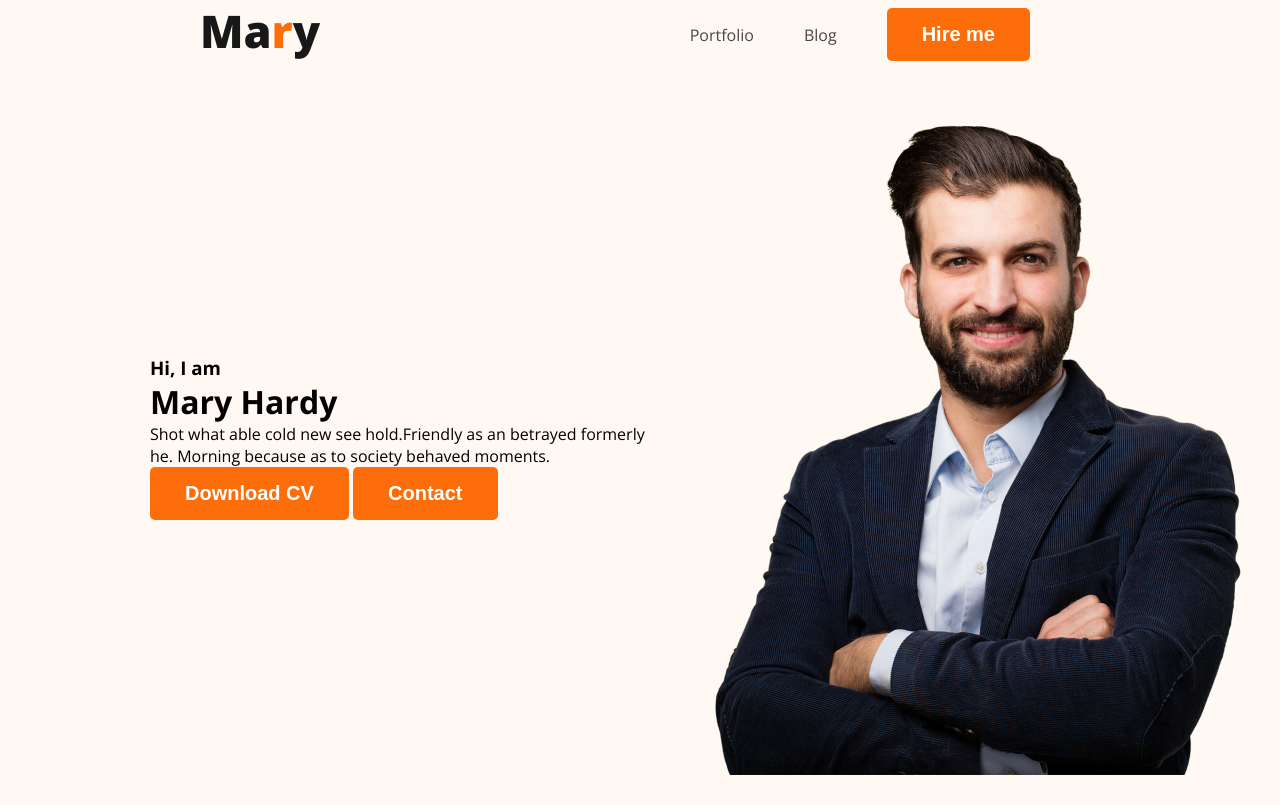
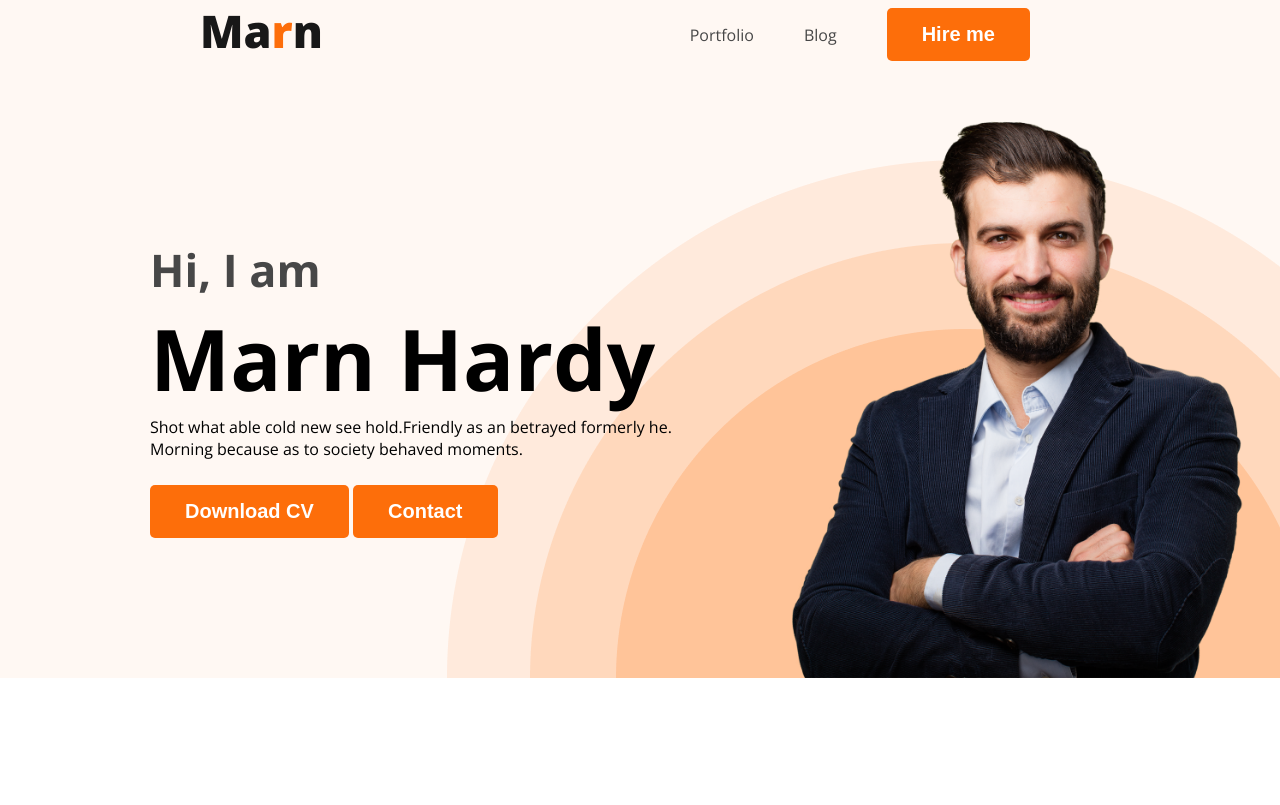
Before and after one commit to searchsakib/webdev-portfolio, a website built with Vite: page index.html in a window 1280 px wide. Built offline with nearby package versions, Linux system fonts and the light colour scheme.

Commit message:
banner section done

```diff
--- a/index.html
+++ b/index.html
@@ -15,7 +15,7 @@
   <body>
     <header class="header">
       <nav>
-        <h3 class="nav-title">Ma<span class="text-primary">r</span>y</h3>
+        <h3 class="nav-title">Ma<span class="text-primary">r</span>n</h3>
         <ul>
           <li><a href="">Portfolio</a></li>
           <li><a href="">Blog</a></li>
@@ -25,8 +25,8 @@
       <div class="banner">
         <div class="banner-content">
           <h3 class="banner-greeting">Hi, I am</h3>
-          <h1 class="banner-title">Mary Hardy</h1>
-          <p>
+          <h1 class="banner-title">Marn Hardy</h1>
+          <p class="banner-description">
             Shot what able cold new see hold.Friendly as an betrayed formerly
             he. Morning because as to society behaved moments.
           </p>
--- a/styles/portfolio.css
+++ b/styles/portfolio.css
@@ -49,13 +49,30 @@ nav a {
 /* header related styles */
 .header {
   background-color: #fff8f3;
+  background-image: url(../images/header_bg.png);
+  background-repeat: no-repeat;
+  background-position: bottom right;
 }
 .banner {
-  padding: 30px 30px 30px 150px;
+  padding: 30px 30px 0px 150px;
   display: flex;
   align-items: center;
+  justify-content: space-between;
 }
 .profile-pic {
-  width: 584px;
-  height: 676px;
+  width: 500px;
 }
+.banner-greeting {
+  font-size: 45px;
+  color: #474747;
+}
+.banner-title {
+  font-size: 85px;
+  font-weight: 700;
+}
+.banner-content {
+  max-width: 585px;
+}
+.banner-description {
+  margin-bottom: 25px;
+}
```
